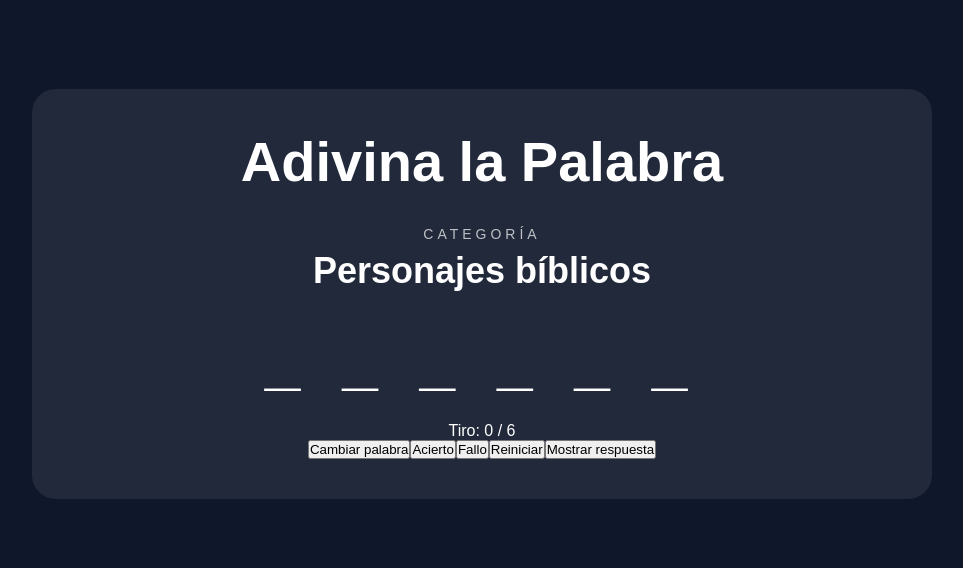
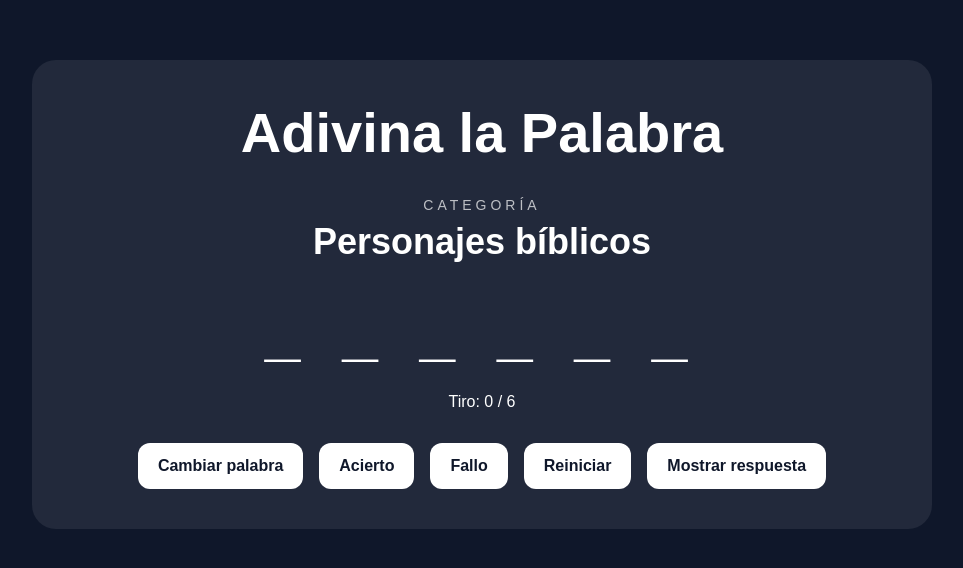
Before and after one commit to renegrb/adivina-palabra-adolescentes, a React (Vite) app: page / in a window 1280 px wide. Shown: the part 106-674 px from the top of the page, without its empty margins (158-1121 px from the left). Built offline with nearby package versions, Linux system fonts and the light colour scheme.

Commit message:
Style game controls

```diff
--- a/src/App.tsx
+++ b/src/App.tsx
@@ -102,16 +102,16 @@ export default function App() {
           Tiro: {currentLetterIndex} / {currentWord.word.length}
         </p>
 
-        <div>
-          <button onClick={changeWord}>Cambiar palabra</button>
+        <div className="buttons">
+          <button className="game-button" onClick={changeWord}>Cambiar palabra</button>
 
-          <button onClick={handleHit}>Acierto</button>
+          <button className="game-button" onClick={handleHit}>Acierto</button>
 
-          <button onClick={handleMiss}>Fallo</button>
+          <button className="game-button" onClick={handleMiss}>Fallo</button>
 
-          <button onClick={restartWord}>Reiniciar</button>
+          <button className="game-button" onClick={restartWord}>Reiniciar</button>
 
-          <button onClick={showAnswer}>Mostrar respuesta</button>
+          <button className="game-button" onClick={showAnswer}>Mostrar respuesta</button>
         </div>
       </section>
     </main>
--- a/src/index.css
+++ b/src/index.css
@@ -51,3 +51,28 @@ body {
   letter-spacing: 12px;
   margin-bottom: 24px;
 }
+
+.buttons {
+  display: flex;
+  justify-content: center;
+  gap: 16px;
+  flex-wrap: wrap;
+  margin-top: 32px;
+}
+
+.game-button {
+  border: none;
+  border-radius: 12px;
+  padding: 14px 20px;
+  font-size: 16px;
+  font-weight: bold;
+  cursor: pointer;
+  background: white;
+  color: #0f172a;
+  transition: 0.2s ease;
+}
+
+.game-button:hover {
+  transform: translateY(-2px);
+  opacity: 0.9;
+}
```
